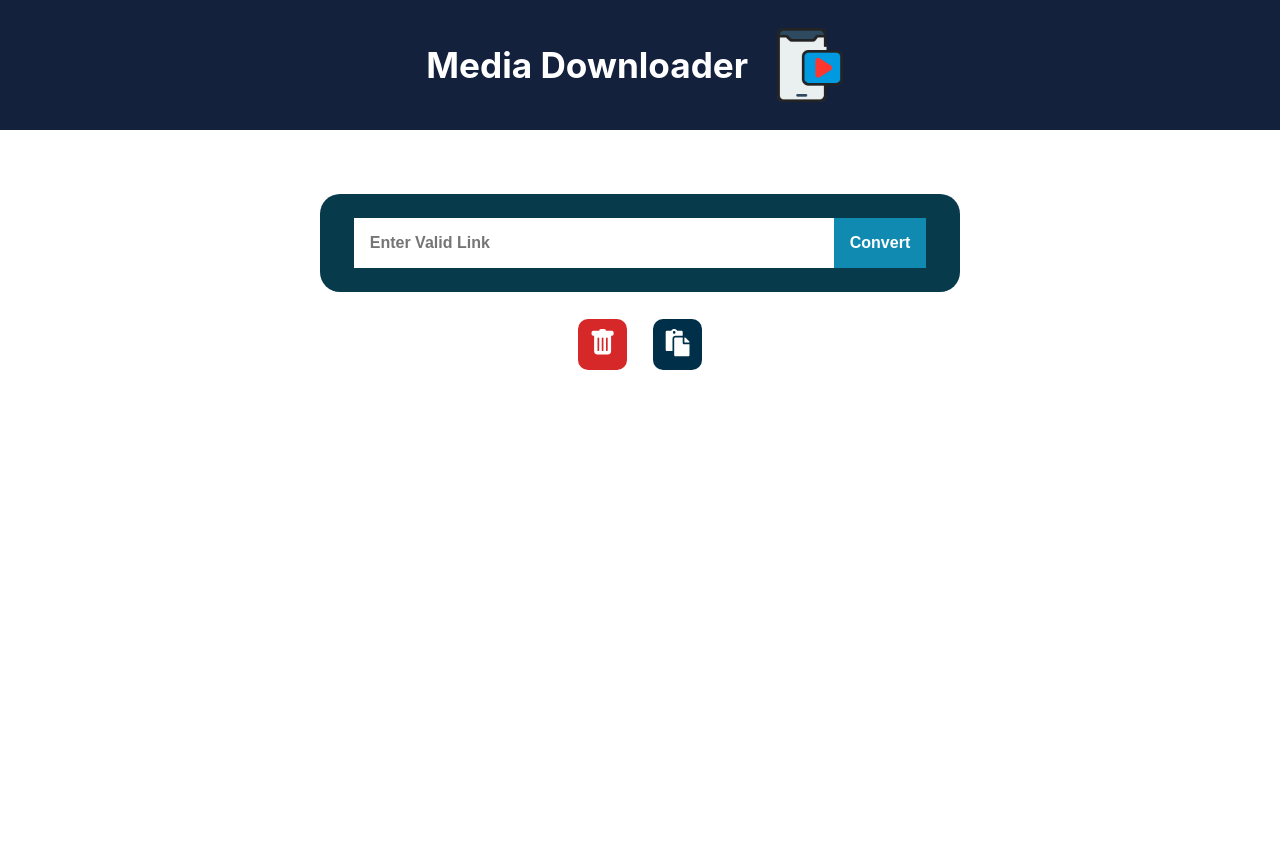
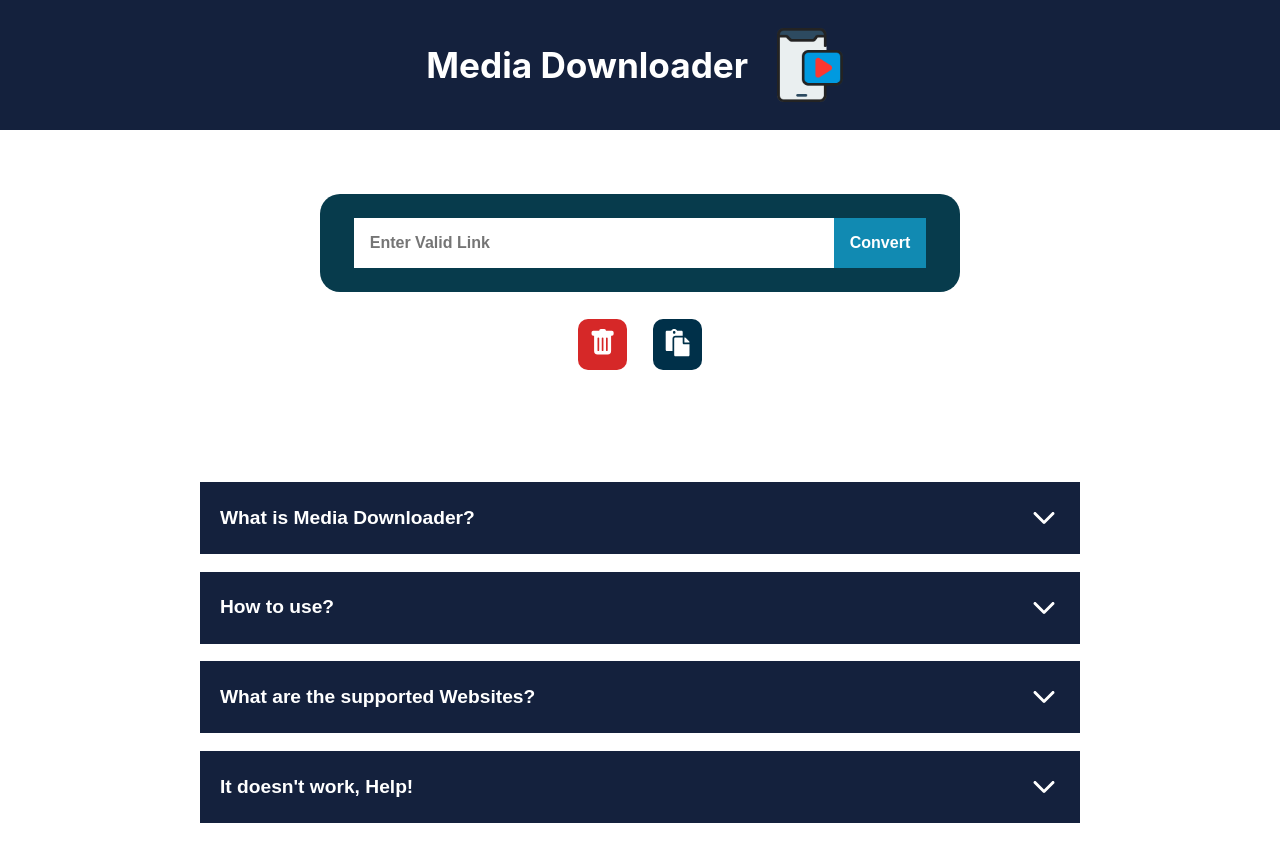
Before and after one commit to AdmiralFirefox/media-downloader, a Next.js app: page / in a window 1280 px wide. Shown: the top 862 px of the page. Before the commit the page ends 800 px from the top, so only its background shows below. Built offline with nearby package versions, Linux system fonts and the light colour scheme.

Commit message:
Added Accordion Section

```diff
--- /dev/null
+++ b/components/Sections/AccordionItem.tsx
@@ -0,0 +1,52 @@
+import { FC, useRef } from "react";
+import { IconContext } from "react-icons";
+import { IoIosArrowDown } from "react-icons/io";
+
+interface AccordionItemProps {
+  data: {
+    title: string;
+    content: string;
+  };
+  active: boolean;
+  handleToggle: (id: number) => void;
+  id: number;
+}
+
+const AccordionItem: FC<AccordionItemProps> = ({
+  data,
+  active,
+  handleToggle,
+  id,
+}) => {
+  const contentEl = useRef<HTMLDivElement>(null);
+
+  return (
+    <>
+      <div className={`accordion_item ${active ? "active" : ""}`}>
+        <button className="accordion-header" onClick={() => handleToggle(id)}>
+          <p>{data.title}</p>
+          <IconContext.Provider
+            value={{ className: active ? "accordion-icon-active" : "accordion-icon" }}
+          >
+            <IoIosArrowDown />
+          </IconContext.Provider>
+        </button>
+        <div
+          ref={contentEl}
+          className="accordion-content-wrapper"
+          style={
+            active
+              ? { height: contentEl.current!.scrollHeight }
+              : { height: "0px" }
+          }
+        >
+          <div className="accordion-content">
+            <p>{data.content}</p>
+          </div>
+        </div>
+      </div>
+    </>
+  );
+};
+
+export default AccordionItem;
--- /dev/null
+++ b/components/Sections/AccordionSection.tsx
@@ -0,0 +1,35 @@
+import { FC, useState } from "react";
+import accordionData from "../../data/accordion_data.json";
+import AccordionItem from "./AccordionItem";
+import styles from "../../styles/sections/AccordionSection.module.scss";
+
+const AccordionSection: FC = () => {
+  const [clicked, setClicked] = useState<number | boolean>(false);
+
+  const handleToggle = (id: number) => {
+    if (clicked === id) {
+      return setClicked(true);
+    }
+    setClicked(id);
+  };
+
+  return (
+    <div className={styles["accordion-section-wrapper"]}>
+      <div className={styles["accordion-section"]}>
+        {accordionData.map((data) => {
+          return (
+            <AccordionItem
+              key={data.id}
+              data={data}
+              handleToggle={() => handleToggle(data.id)}
+              active={clicked === data.id}
+              id={data.id}
+            />
+          );
+        })}
+      </div>
+    </div>
+  );
+};
+
+export default AccordionSection;
--- /dev/null
+++ b/data/accordion_data.json
@@ -0,0 +1,22 @@
+[
+  {
+    "id": 1,
+    "title": "What is Media Downloader?",
+    "content": "Media Downloader is a website that allows you to download videos online."
+  },
+  {
+    "id": 2,
+    "title": "How to use?",
+    "content": "Copy the Video URL and paste it in the textbox and click convert. Then you can download at any available format."
+  },
+  {
+    "id": 3,
+    "title": "What are the supported Websites?",
+    "content": "It supports Youtube, Tiktok, Instagram, Facebook, Twitter, Vimeo, Soundcloud, VK, Dailymotion and AoL."
+  },
+  {
+    "id": 4,
+    "title": "It doesn't work, Help!",
+    "content": "Make sure that the link you've copied is a valid URL. If it still doesn't work, there may be problems with the API or it doesn't support the website but you can comeback and try again later."
+  }
+]
--- a/pages/index.tsx
+++ b/pages/index.tsx
@@ -2,8 +2,9 @@ import { ChangeEvent, FormEvent, useState } from "react";
 import type { NextPage } from "next";
 import Image from "next/image";
 import FormSection from "../components/Sections/FormSection";
+import IFrameSection from "../components/Sections/IFrameSection";
+import AccordionSection from "../components/Sections/AccordionSection";
 import styles from "../styles/sections/Home.module.scss";
-import IFrameSection from "../components/Sections/IFrameSection";
 
 const Home: NextPage = () => {
   const [videoUrl, setVideoUrl] = useState("");
@@ -74,6 +75,8 @@ const Home: NextPage = () => {
         ) : (
           <IFrameSection videoUrl={videoUrl} resetVideoUrl={resetVideoUrl} />
         )}
+
+        <AccordionSection />
       </main>
     </>
   );
--- a/styles/globals.scss
+++ b/styles/globals.scss
@@ -1,3 +1,5 @@
+@use "sections/accordionItem";
+
 html,
 body {
   padding: 0;
--- /dev/null
+++ b/styles/sections/AccordionSection.module.scss
@@ -0,0 +1,9 @@
+.accordion-section-wrapper {
+  display: flex;
+  justify-content: center;
+  margin: 7em 0em;
+
+  .accordion-section {
+    width: min(90%, 55em);
+  }
+}
--- /dev/null
+++ b/styles/sections/_accordionItem.scss
@@ -0,0 +1,68 @@
+@use "../themeprovider/themeprovider" as theme-provider;
+
+.accordion_item {
+  margin-bottom: 1.1em;
+
+  // Accordion Header
+  .accordion-header {
+    background-color: theme-provider.$dark-blue;
+    width: 100%;
+    display: flex;
+    justify-content: space-between;
+    align-items: center;
+    padding: 1.5em;
+    cursor: pointer;
+    border: none;
+    border-radius: 0;
+
+    &:focus {
+      outline: none;
+    }
+
+    p {
+      color: theme-provider.$white-color;
+      font-weight: 700;
+      font-size: 1.2rem;
+      margin-right: 1em;
+      text-align: left;
+      line-height: 1.5em;
+    }
+
+    // Accordion Icon
+    .accordion-icon {
+      font-size: 2rem;
+      color: theme-provider.$white-color;
+      transform: rotate(-360deg);
+      transition: transform 0.4s ease-in-out;
+    }
+    // Accordion Icon Active
+    .accordion-icon-active {
+      font-size: 2rem;
+      color: theme-provider.$white-color;
+      transform: rotate(-180deg);
+      transition: transform 0.4s ease-in-out;
+    }
+  }
+
+  .accordion-content-wrapper {
+    height: 0;
+    overflow: hidden;
+    transition: height 0.4s ease-in-out; // Transition Animation
+
+    // Accordion Content
+    .accordion-content {
+      background-color: theme-provider.$dark-blue;
+      padding: 0em 1.5em 1.5em 1.3em;
+
+      p {
+        color: theme-provider.$white-color;
+        font-size: 1.2rem;
+      }
+    }
+  }
+}
+
+// Accordion Active
+.accordion_item.active .accordion-header {
+  background-color: theme-provider.$dark-blue;
+}
```
